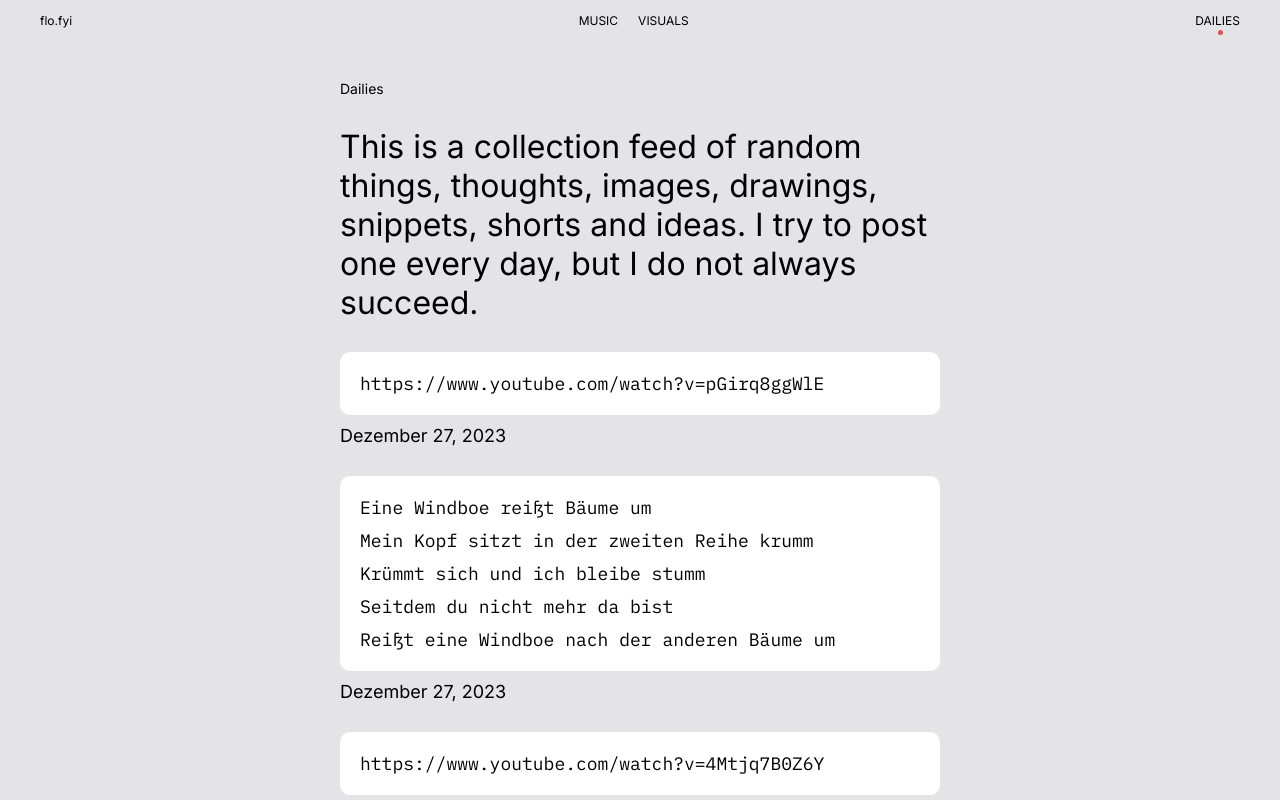
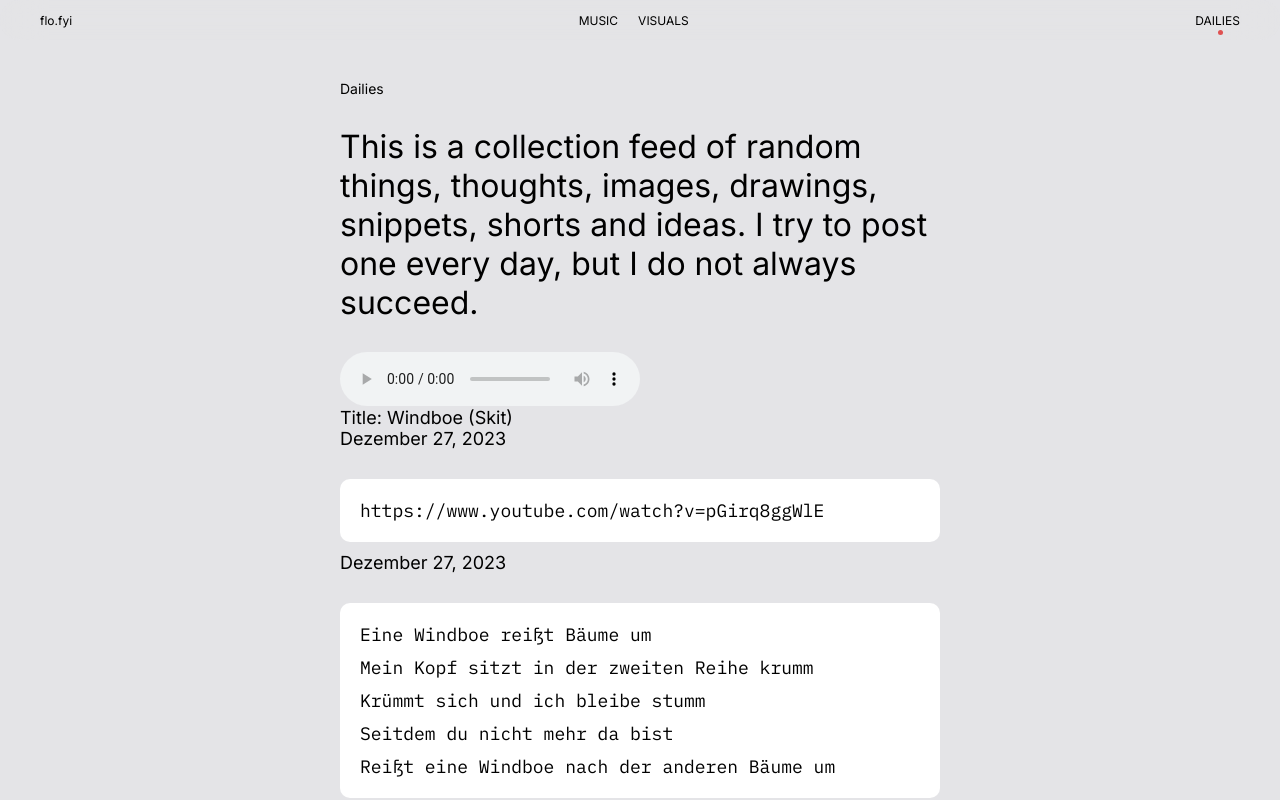
Before and after one commit to wnklrspace/flos-web, a Next.js app: page /dailies in a window 1280 px wide. Shown: the top 800 px of the page. Built offline with nearby package versions, Linux system fonts and the light colour scheme.

Commit message:
add daily

```diff
--- /dev/null
+++ b/content/dailies/2023/12/27-2.ts
@@ -0,0 +1,10 @@
+import { DAILY_TYPE, Daily } from '../../../../types/dailies';
+
+const WindboeAudio: Daily = {
+	type: DAILY_TYPE.AUDIO,
+	file: '/audio/windboe.mp3',
+	text: 'Windboe (Skit)',
+	title: 'Dezember 27, 2023',
+};
+
+export default WindboeAudio;
--- a/content/dailies/2023/12/index.ts
+++ b/content/dailies/2023/12/index.ts
@@ -1,3 +1,4 @@
+import WindboeAudio from './27-2';
 import AskingToBreak from './27-1';
 import Windboe from './27';
 import PaperThin from './24-1';
@@ -6,6 +7,7 @@ import VierzehnTage from './16';
 import VierzehnTageAlternative from './12-alternative';
 
 const December = [
+	WindboeAudio,
 	AskingToBreak,
 	Windboe,
 	PaperThin,
--- a/src/components/Feed/index.tsx
+++ b/src/components/Feed/index.tsx
@@ -42,6 +42,28 @@ const Feed: FC<Props> = ({ dailies }) => {
 									type='p'
 									size='l'>
 									Title: {daily.description} <br />
+								</Text>
+								<Text
+									type='h2'
+									size='l'>
+									{daily.title}
+								</Text>
+							</div>
+						);
+					case DAILY_TYPE.AUDIO:
+						return (
+							<div key={daily.title + index}>
+								<audio controls>
+									<source
+										src={daily.file}
+										type='audio/mp3'
+									/>
+									Your browser does not support the audio element.
+								</audio>
+								<Text
+									type='p'
+									size='l'>
+									Title: {daily.text} <br />
 								</Text>
 								<Text
 									type='h2'
--- a/types/dailies.ts
+++ b/types/dailies.ts
@@ -1,4 +1,5 @@
 enum DAILY_TYPE {
+	AUDIO = 'audio',
 	IMAGE = 'image',
 	RECOMMENDATION = 'recommendation',
 	TEXT = 'text',
@@ -36,7 +37,17 @@ interface DailyTextContent extends DailyContent {
 	title: string;
 }
 
-type Daily = DailyImageContent | DailyRecommendationContent | DailyTextContent;
+interface DailyAudioContent extends DailyContent {
+	type: DAILY_TYPE.AUDIO;
+	text: string;
+	file: string;
+}
+
+type Daily =
+	| DailyImageContent
+	| DailyRecommendationContent
+	| DailyTextContent
+	| DailyAudioContent;
 
 export type {
 	Daily,
```
Also changed, not shown: 1 other file (tests, documents, lock files or other folders).
